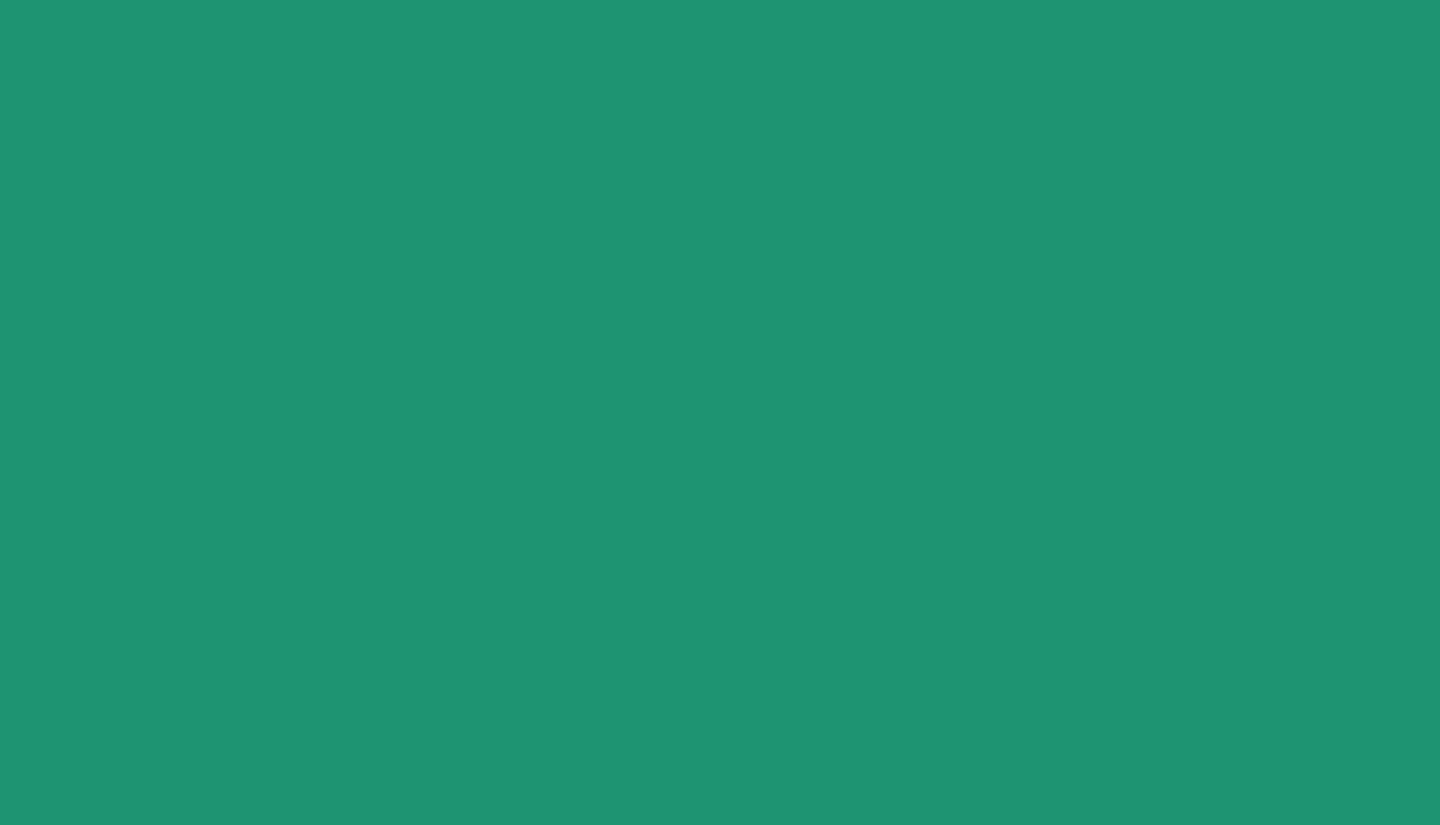
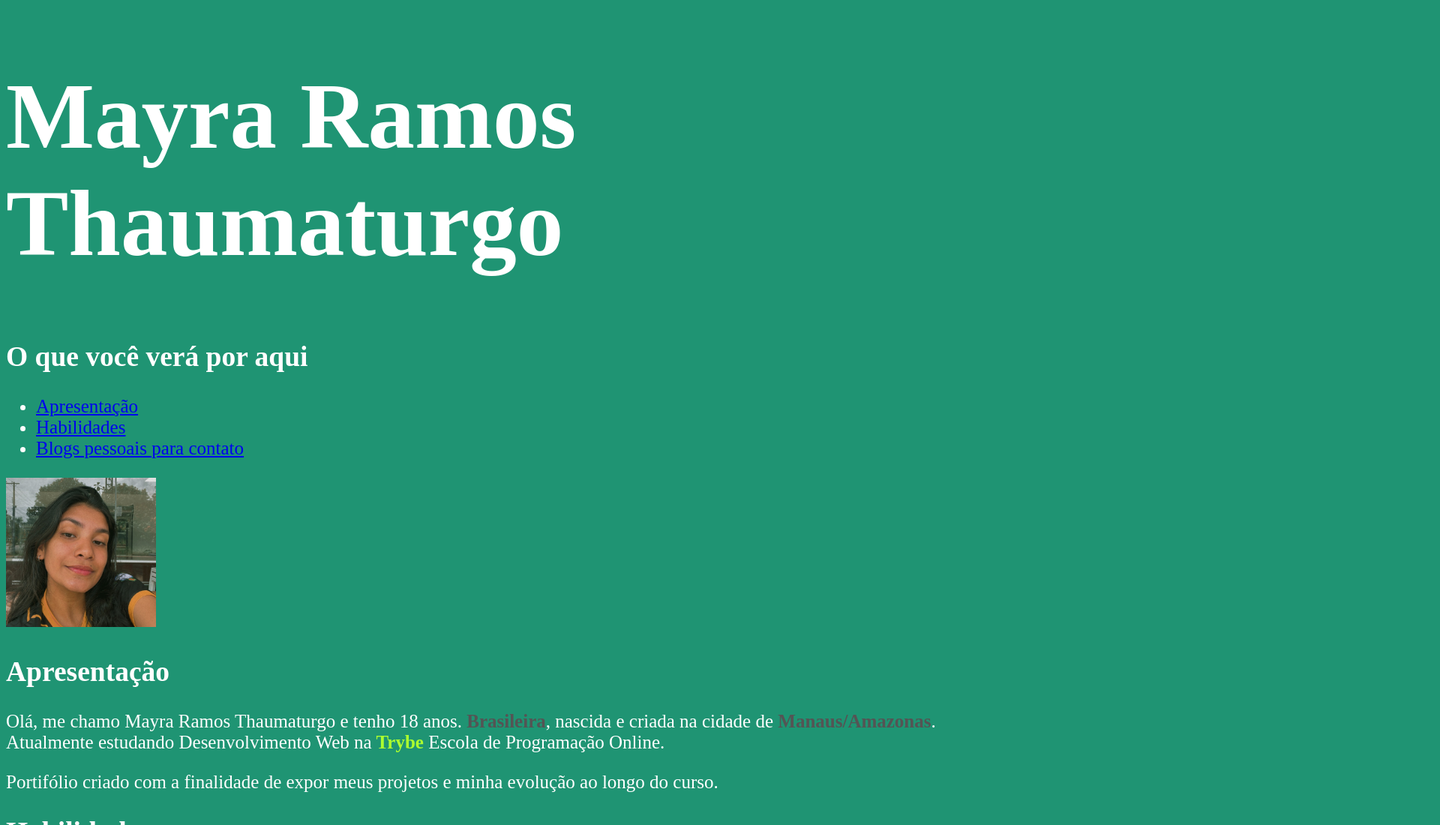
Before and after one commit to Mayrathr/Mayrathr.github.io, a plain HTML site: page index.html in a window 1280 px wide. Shown: the top 1100 px of the page at 75% size, 1920 px wide, since content can reach past the window. Drawn offline with Linux system fonts and the light colour scheme; a web font is replaced by a local one.

Commit message:
alteração estilo tags e adição de classes

```diff
--- a/index.html
+++ b/index.html
@@ -5,15 +5,20 @@
     <title>Meu Portifólio Web</title>
     <link href="https: //fonts.googleapis.com/css2?family= Ubuntu +Mono & display=swap" rel="stylesheet">
     <style>
-
-body{
+    h1{
+      font-family: 'Ubuntu Mono', monoespaçado;
+      font-size: 5em;
+    }
+    body{
       background-color:rgb(31, 148, 115) ;
       font-size: 25px;
+      color: white;
     }
-
-    h1{
-      font-family: 'Ubuntu Mono', monoespaçado;
-      font-size: 100em;
+    strong{
+      color: rgb(84, 84, 84);
+    }
+    #trybe{
+      color:greenyellow;
     }
 
     </style>
@@ -29,7 +34,7 @@ body{
 
     <img src = "/imagens/Mayra.jpg" alt = "Selfie da Mayra(autora)" width = "200px">
     <h2 id = "T1">Apresentação</h2>
-    <p>Olá, me chamo Mayra Ramos Thaumaturgo e tenho 18 anos. <strong>Brasileira</strong>, nascida e criada na cidade de <strong>Manaus/Amazonas</strong>. Atualmente estudando Desenvolvimento Web na<strong> Trybe</strong> Escola de Programação Online.</p>
+    <p>Olá, me chamo Mayra Ramos Thaumaturgo e tenho 18 anos. <strong>Brasileira</strong>, nascida e criada na cidade de <strong>Manaus/Amazonas</strong>. Atualmente estudando Desenvolvimento Web na<strong id="trybe"> Trybe</strong> Escola de Programação Online.</p>
     <p>Portifólio criado com a finalidade de expor meus projetos e minha evolução ao longo do curso.</p>
     <h2 id = "T2">Habilidades</h2>
     <ul>
```
